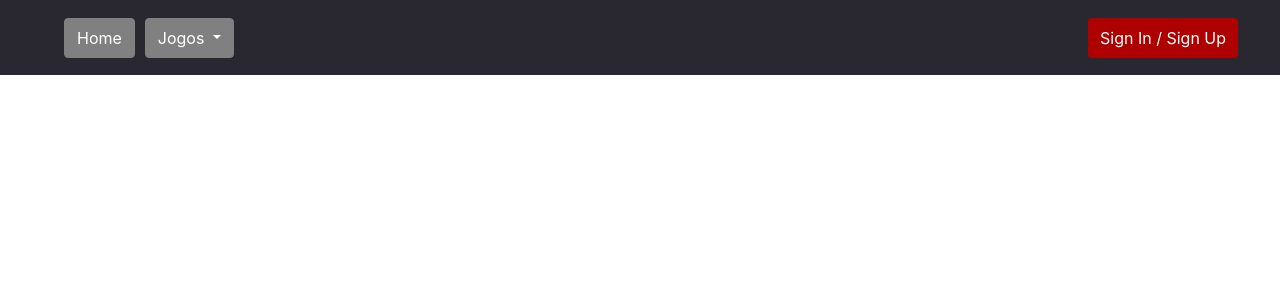
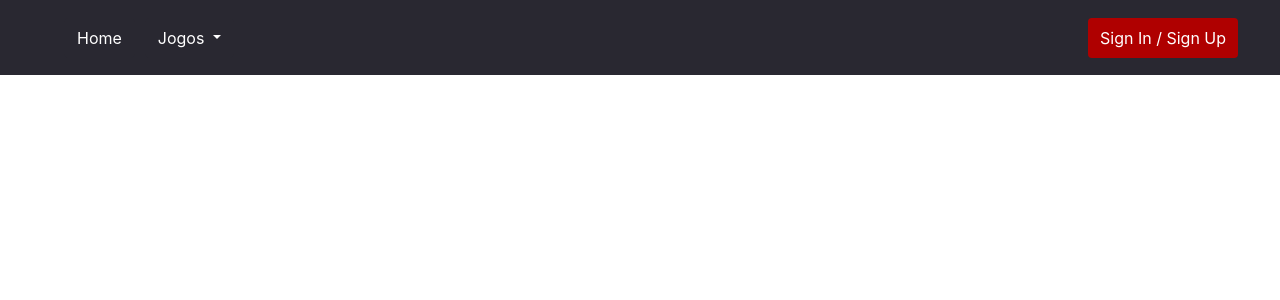
Before and after one commit to RodrigoDiJorge/Cass.ino, an Angular app: page / in a window 1280 px wide. Shown: the top 300 px of the page. Built offline with nearby package versions, Linux system fonts and the light colour scheme.

Commit message:
eu e leticia concordamos que sem a box cinza melhorou

```diff
--- a/src/app/front/header/header.component.css
+++ b/src/app/front/header/header.component.css
@@ -49,13 +49,13 @@
 }
 #hcb-Jogos button , #hcb-Home
 {
-    background-color: grey;
-    border-color: grey;
+    background-color: rgb(41, 40, 49);
+    border-color: rgb(41, 40, 49);
 
 }
 #hcb-Jogos button:focus, #hcb-Home:focus
 {
-    box-shadow: 0 0 0 0.2em white;
+    box-shadow: none;
 }
 #hcl-Button
 {
```
